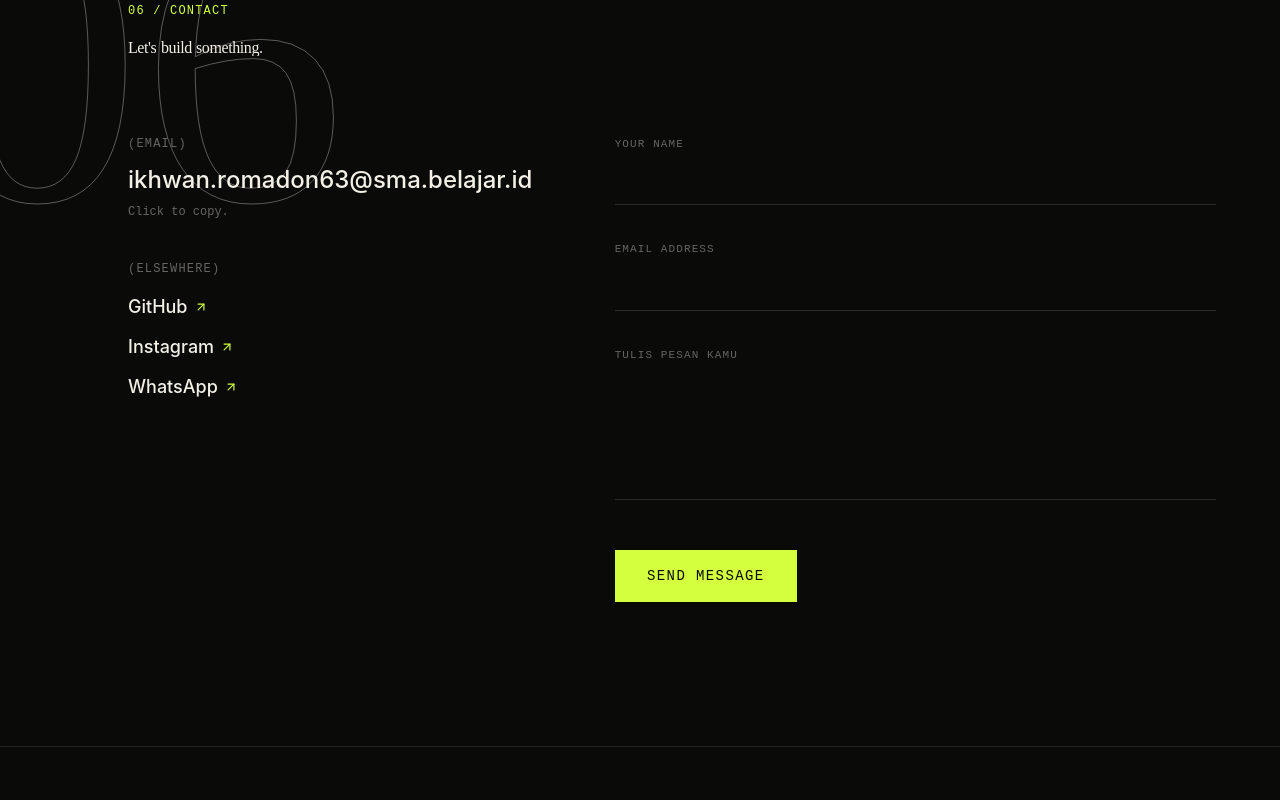
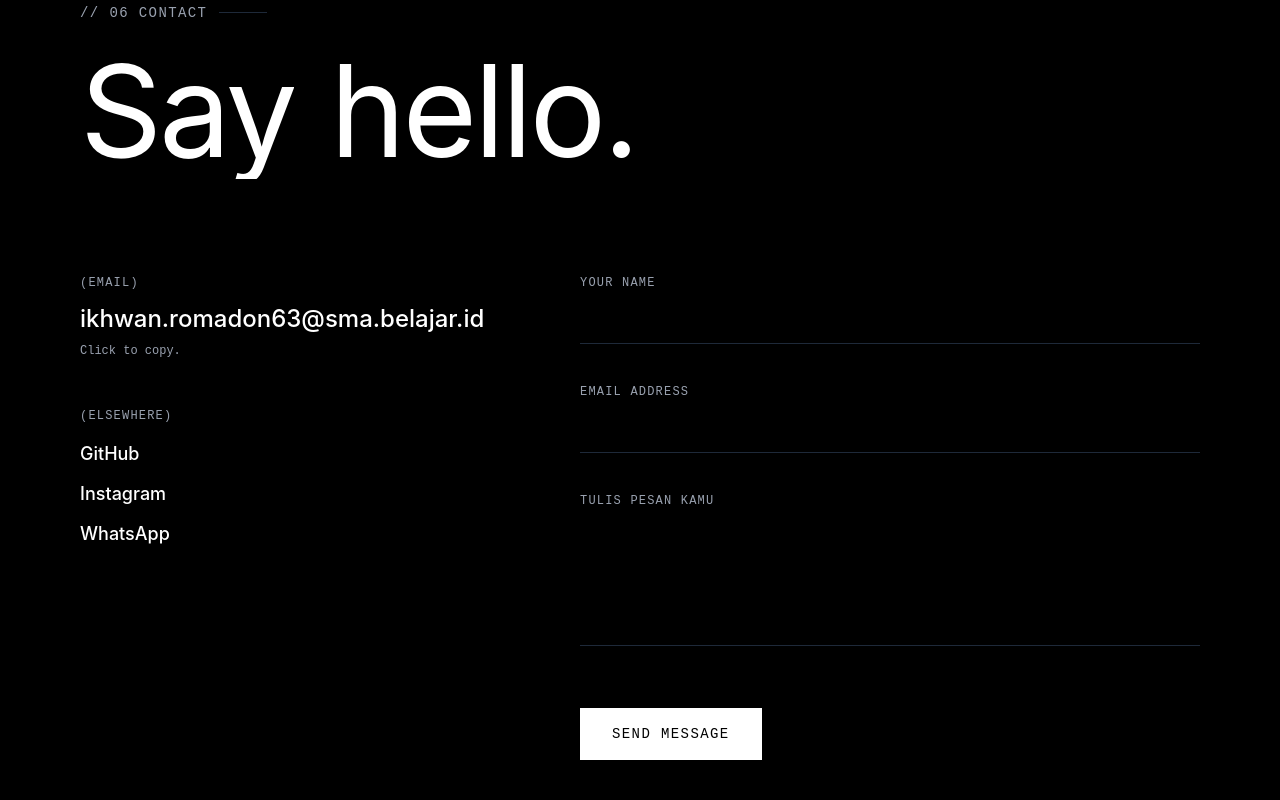
Before and after one commit to Ikhwan-stars/Ikhwan-Portfolio, a React (Vite) app: page / in a window 1280 px wide. Shown: the part 5460-6260 px from the top of the page. Built offline with nearby package versions, Linux system fonts and the light colour scheme.

Commit message:
Upload 32 file(s) via RepoHub

```diff
--- a/src/components/contact/contact.jsx
+++ b/src/components/contact/contact.jsx
@@ -1,40 +1,17 @@
 import React, { useState } from 'react';
 import { motion, AnimatePresence } from 'framer-motion';
-import { FiLoader, FiCheckCircle, FiArrowUpRight } from 'react-icons/fi';
+import { FiLoader, FiCheckCircle } from 'react-icons/fi';
 import SplitLineReveal from '../animations/SplitLineReveal';
-import { useMagnetic } from '../../hooks/useMagnetic';
 
+// Ganti email, social link, dan FORMSPREE_ENDPOINT sesuai milik kamu.
+// Daftar gratis di https://formspree.io untuk dapat endpoint form sendiri.
 const FORMSPREE_ENDPOINT = 'https://formspree.io/f/xnpqryzv';
-
-const FormField = ({ id, name, label, type = 'text', textarea = false, rows }) => {
-  const [focused, setFocused] = useState(false);
-  const Component = textarea ? 'textarea' : 'input';
-  return (
-    <div className="relative">
-      <label htmlFor={id} className="block text-[11px] font-mono tracking-widest uppercase text-paper/40 mb-2">
-        {label}
-      </label>
-      <Component
-        id={id}
-        name={name}
-        required
-        type={textarea ? undefined : type}
-        rows={rows}
-        onFocus={() => setFocused(true)}
-        onBlur={() => setFocused(false)}
-        className="w-full bg-transparent text-paper pb-3 pt-1 text-base sm:text-lg focus:outline-none resize-none rounded-none border-b"
-        style={{ borderColor: focused ? 'var(--color-accent)' : 'rgba(243,240,232,0.15)', transition: 'border-color 0.3s ease' }}
-      />
-    </div>
-  );
-};
 
 const Contact = () => {
   const [copied, setCopied] = useState(false);
   const [isSubmitting, setIsSubmitting] = useState(false);
   const [isSuccess, setIsSuccess] = useState(false);
   const email = 'ikhwan.romadon63@sma.belajar.id';
-  const submitRef = useMagnetic(8);
 
   const handleCopy = () => {
     navigator.clipboard.writeText(email);
@@ -45,10 +22,16 @@ const Contact = () => {
   const handleSubmit = async (e) => {
     e.preventDefault();
     setIsSubmitting(true);
+
     const form = e.target;
     const data = new FormData(form);
+
     try {
-      const response = await fetch(FORMSPREE_ENDPOINT, { method: 'POST', body: data, headers: { Accept: 'application/json' } });
+      const response = await fetch(FORMSPREE_ENDPOINT, {
+        method: 'POST',
+        body: data,
+        headers: { Accept: 'application/json' },
+      });
       if (response.ok) {
         setIsSuccess(true);
         form.reset();
@@ -68,47 +51,63 @@ const Contact = () => {
   ];
 
   return (
-    <section id="contact" className="w-full py-20 sm:py-28 md:py-36 px-6 sm:px-10 md:px-16 lg:pl-32 lg:pr-16 relative overflow-hidden border-t" style={{ background: 'var(--color-ink)', borderColor: 'rgba(243,240,232,0.1)' }}>
-      <span
-        className="absolute -left-16 top-10 font-display text-outline select-none pointer-events-none hidden lg:block"
-        style={{ fontSize: '32vw', lineHeight: 0.8 }}
-        aria-hidden="true"
-      >
-        06
-      </span>
+    <section
+      id="contact"
+      className="w-full py-16 sm:py-24 md:py-32 lg:py-36 px-4 sm:px-6 md:px-12 lg:px-20 bg-black text-white transition-colors duration-300 relative overflow-hidden border-t border-gray-900"
+    >
+      <div className="max-w-7xl mx-auto">
+        <div className="mb-10 sm:mb-16 md:mb-20 lg:mb-24">
+          <div className="flex items-center gap-3 mb-3 sm:mb-5">
+            <span className="text-xs sm:text-sm font-mono tracking-widest text-gray-400 uppercase">
+              // 06 CONTACT
+            </span>
+            <span className="h-[1px] w-12 bg-gray-800" />
+          </div>
 
-      <div className="max-w-6xl mx-auto relative z-10">
-        <div className="mb-12 sm:mb-16 md:mb-20">
-          <span className="font-mono text-xs uppercase tracking-widest block mb-5" style={{ color: 'var(--color-accent)' }}>06 / Contact</span>
           <SplitLineReveal
             as="h2"
-            className="font-display font-medium tracking-tight text-paper leading-[0.95]"
-            style={{ fontSize: 'clamp(2.75rem, 8vw, 7rem)' }}
+            className="text-4xl sm:text-6xl md:text-7xl lg:text-8xl xl:text-9xl font-normal font-sans tracking-tight text-white leading-[1.05]"
           >
-            Let's build something.
+            Say hello.
           </SplitLineReveal>
         </div>
 
         <div className="grid grid-cols-1 lg:grid-cols-12 gap-10 sm:gap-14 lg:gap-20 items-start">
-          <div className="lg:col-span-5 flex flex-col gap-10">
+          <div className="lg:col-span-5 flex flex-col gap-8 sm:gap-12">
             <div>
-              <span className="text-xs font-mono tracking-widest text-paper/40 uppercase block mb-3">(Email)</span>
-              <div onClick={handleCopy} role="button" tabIndex={0} onKeyDown={(e) => e.key === 'Enter' && handleCopy()} data-cursor-hover className="group cursor-pointer inline-block">
-                <p className="text-base sm:text-xl md:text-2xl font-medium font-sans text-paper group-hover:opacity-70 transition-opacity break-all">{email}</p>
-                <p className="text-xs font-mono mt-2 flex items-center gap-1.5 transition-colors" style={{ color: copied ? 'var(--color-accent)' : 'rgba(243,240,232,0.4)' }}>
-                  {copied ? <span className="font-bold">Copied to clipboard! &#10003;</span> : <span>Click to copy.</span>}
+              <span className="text-xs font-mono tracking-widest text-gray-400 uppercase block mb-2 sm:mb-3">
+                (EMAIL)
+              </span>
+              <div
+                onClick={handleCopy}
+                role="button"
+                tabIndex={0}
+                onKeyDown={(e) => e.key === 'Enter' && handleCopy()}
+                className="group cursor-pointer inline-block"
+              >
+                <p className="text-base sm:text-xl md:text-2xl font-medium font-sans text-white group-hover:opacity-60 transition-opacity break-all">
+                  {email}
+                </p>
+                <p className="text-xs font-mono text-gray-400 mt-2 flex items-center gap-1.5 transition-colors group-hover:text-white">
+                  {copied ? <span className="text-white font-bold">Copied to clipboard! ✓</span> : <span>Click to copy.</span>}
                 </p>
               </div>
             </div>
 
             <div>
-              <span className="text-xs font-mono tracking-widest text-paper/40 uppercase block mb-4">(Elsewhere)</span>
-              <ul className="space-y-3 font-sans text-sm sm:text-base md:text-lg font-medium">
+              <span className="text-xs font-mono tracking-widest text-gray-400 uppercase block mb-3 sm:mb-4">
+                (ELSEWHERE)
+              </span>
+              <ul className="space-y-2.5 sm:space-y-3 font-sans text-sm sm:text-base md:text-lg font-medium">
                 {socialLinks.map((item, idx) => (
                   <li key={idx}>
-                    <a href={item.url} target="_blank" rel="noopener noreferrer" data-cursor-hover className="inline-flex items-center gap-1.5 text-paper hover:opacity-60 transition-opacity">
+                    <a
+                      href={item.url}
+                      target="_blank"
+                      rel="noopener noreferrer"
+                      className="inline-flex items-center gap-1.5 text-white hover:opacity-60 transition-opacity"
+                    >
                       <span>{item.name}</span>
-                      <FiArrowUpRight className="w-3.5 h-3.5" style={{ color: 'var(--color-accent)' }} />
                     </a>
                   </li>
                 ))}
@@ -117,19 +116,51 @@ const Contact = () => {
           </div>
 
           <div className="lg:col-span-7">
-            <form onSubmit={handleSubmit} className="space-y-7 sm:space-y-9">
-              <FormField id="contact-name" name="name" label="Your Name" />
-              <FormField id="contact-email" name="email" label="Email Address" type="email" />
-              <FormField id="contact-message" name="message" label="Tulis Pesan Kamu" textarea rows={4} />
+            <form onSubmit={handleSubmit} className="space-y-6 sm:space-y-8 md:space-y-10">
+              <div className="relative group">
+                <label htmlFor="contact-name" className="block text-[11px] sm:text-xs font-mono tracking-widest uppercase text-gray-400 mb-1.5 sm:mb-2">
+                  YOUR NAME
+                </label>
+                <input
+                  id="contact-name"
+                  name="name"
+                  required
+                  type="text"
+                  className="w-full bg-transparent border-b border-gray-800 text-white pb-2.5 sm:pb-3 pt-1 text-sm sm:text-base md:text-lg focus:outline-none focus:border-white transition-colors duration-200 rounded-none"
+                />
+              </div>
 
-              <div className="pt-2">
+              <div className="relative group">
+                <label htmlFor="contact-email" className="block text-[11px] sm:text-xs font-mono tracking-widest uppercase text-gray-400 mb-1.5 sm:mb-2">
+                  EMAIL ADDRESS
+                </label>
+                <input
+                  id="contact-email"
+                  name="email"
+                  required
+                  type="email"
+                  className="w-full bg-transparent border-b border-gray-800 text-white pb-2.5 sm:pb-3 pt-1 text-sm sm:text-base md:text-lg focus:outline-none focus:border-white transition-colors duration-200 rounded-none"
+                />
+              </div>
+
+              <div className="relative group">
+                <label htmlFor="contact-message" className="block text-[11px] sm:text-xs font-mono tracking-widest uppercase text-gray-400 mb-1.5 sm:mb-2">
+                  TULIS PESAN KAMU
+                </label>
+                <textarea
+                  id="contact-message"
+                  name="message"
+                  required
+                  rows={4}
+                  className="w-full bg-transparent border-b border-gray-800 text-white pb-2.5 sm:pb-3 pt-1 text-sm sm:text-base md:text-lg focus:outline-none focus:border-white transition-colors duration-200 resize-none rounded-none"
+                />
+              </div>
+
+              <div className="pt-2 sm:pt-4">
                 <button
-                  ref={submitRef}
                   type="submit"
                   disabled={isSubmitting || isSuccess}
-                  data-cursor-hover
-                  className="magnetic group relative inline-flex items-center gap-2 font-mono text-xs sm:text-sm uppercase tracking-widest py-4 px-8 transition-colors duration-300 disabled:cursor-not-allowed cursor-pointer"
-                  style={{ background: 'var(--color-accent)', color: 'var(--color-ink)' }}
+                  className="group relative inline-flex items-center gap-2 bg-white hover:bg-gray-200 text-black font-mono text-xs sm:text-sm uppercase tracking-widest py-3.5 sm:py-4 px-6 sm:px-8 transition-all duration-300 disabled:opacity-80 disabled:cursor-not-allowed cursor-pointer"
                 >
                   <AnimatePresence mode="wait">
                     {isSubmitting ? (
```
